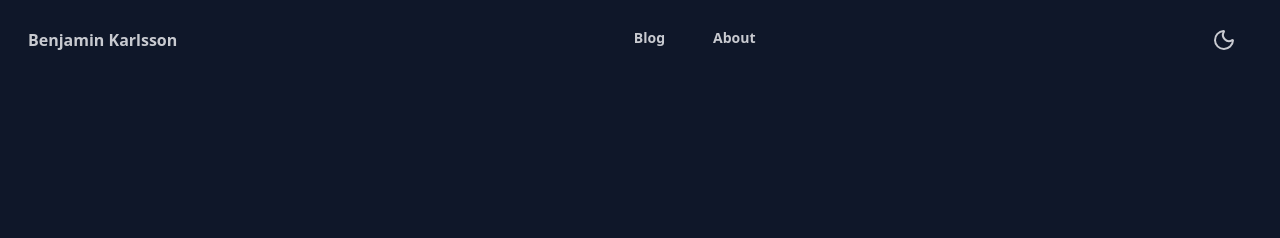
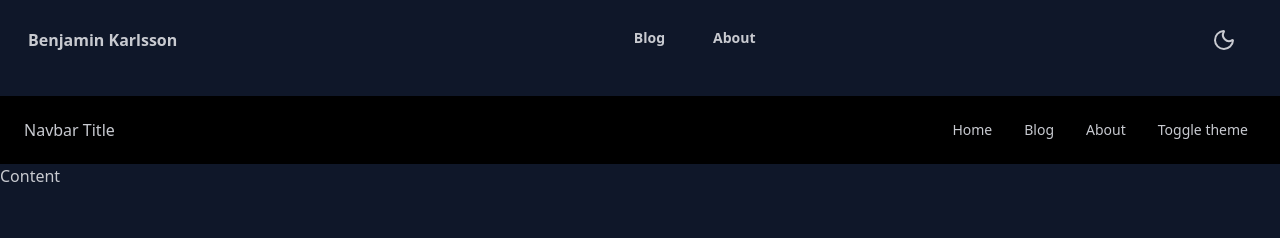
Before and after one commit to B3Kay/benjaminkarlsson.com, a SvelteKit app: page / in a window 1280 px wide. Shown: the top 238 px of the page. Built offline with nearby package versions, Linux system fonts and the light colour scheme; what tailwindcss-fluid-type, tailwindcss-logical would draw is missing.

Commit message:
:test_tube: Test navbar

```diff
--- a/src/routes/header.svelte
+++ b/src/routes/header.svelte
@@ -50,3 +50,78 @@
         </div>
     </div>
 </nav>
+<div class="drawer">
+    <input id="my-drawer-3" type="checkbox" class="drawer-toggle" />
+    <div class="drawer-content flex flex-col">
+        <!-- Navbar -->
+        <div class="w-full navbar bg-base-300">
+            <div class="flex-none lg:hidden">
+                <label
+                    for="my-drawer-3"
+                    aria-label="open sidebar"
+                    class="btn btn-square btn-ghost"
+                >
+                    <svg
+                        xmlns="http://www.w3.org/2000/svg"
+                        fill="none"
+                        viewBox="0 0 24 24"
+                        class="inline-block w-6 h-6 stroke-current"
+                        ><path
+                            stroke-linecap="round"
+                            stroke-linejoin="round"
+                            stroke-width="2"
+                            d="M4 6h16M4 12h16M4 18h16"
+                        ></path></svg
+                    >
+                </label>
+            </div>
+            <div class="flex-1 px-2 mx-2">Navbar Title</div>
+            <div class="flex-none hidden lg:block">
+                <ul class="menu menu-horizontal">
+                    <!-- Navbar menu content here -->
+                    <li class="">
+                        <a class="inherit decoration-0" href="/">Home</a>
+                    </li>
+                    <li class="">
+                        <a class="inherit decoration-0" href="/blog">Blog</a>
+                    </li>
+                    <li class="">
+                        <a class="inherit decoration-0" href="/about">About</a>
+                    </li>
+                    <li class="">
+                        <button
+                            on:click={toggleTheme}
+                            class="inherit decoration-0">Toggle theme</button
+                        >
+                    </li>
+                </ul>
+            </div>
+        </div>
+        <!-- Page content here -->
+        Content
+    </div>
+    <div class="drawer-side">
+        <label
+            for="my-drawer-3"
+            aria-label="close sidebar"
+            class="drawer-overlay"
+        ></label>
+        <ul class="menu p-4 w-80 min-h-full bg-base-200">
+            <!-- Sidebar content here -->
+            <li class="">
+                <a class="inherit decoration-0" href="/">Home</a>
+            </li>
+            <li class="">
+                <a class="inherit decoration-0" href="/blog">Blog</a>
+            </li>
+            <li class="">
+                <a class="inherit decoration-0" href="/about">About</a>
+            </li>
+            <li class="">
+                <button on:click={toggleTheme} class="inherit decoration-0"
+                    >Toggle theme</button
+                >
+            </li>
+        </ul>
+    </div>
+</div>
```
Also changed, not shown: 1 other file (tests, documents, lock files or other folders).
